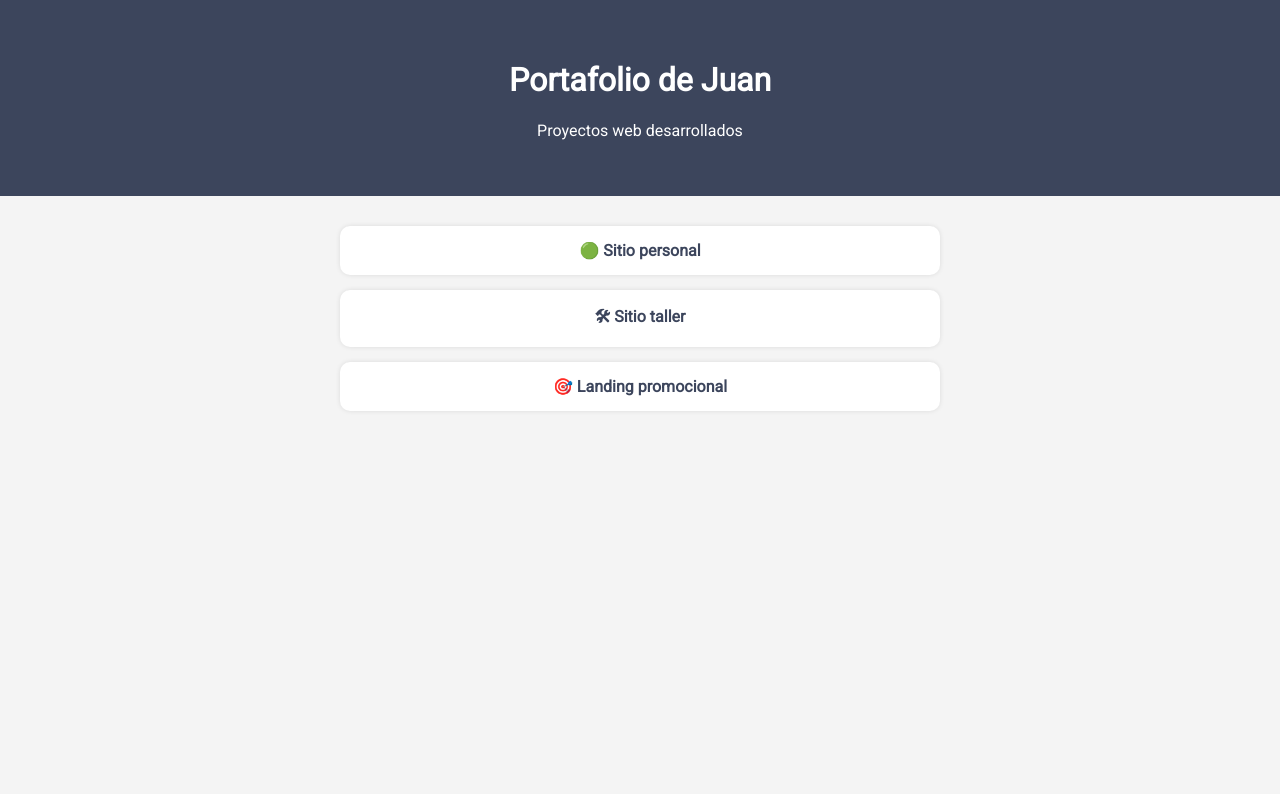
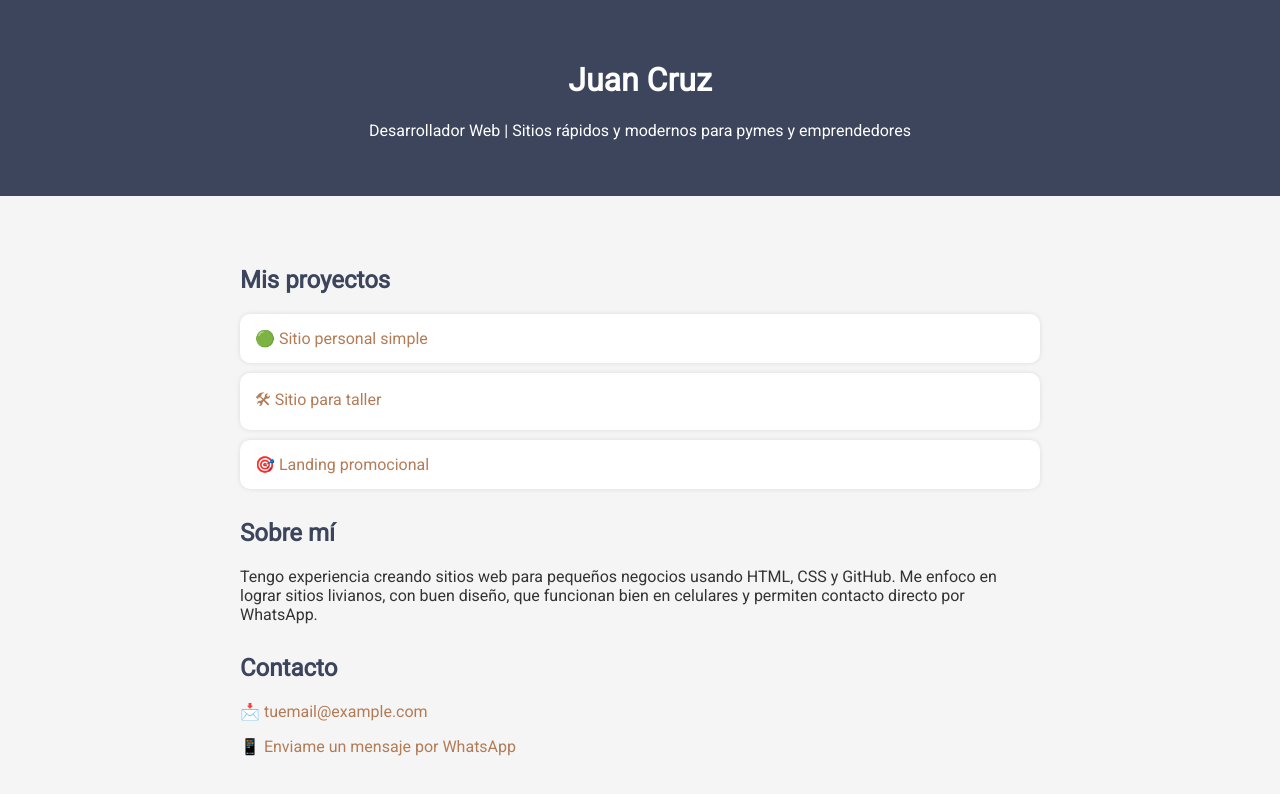
Before and after one commit to juampere/portafolio-basico, a plain HTML site: page index.html in a window 1280 px wide. Drawn offline with Linux system fonts and the light colour scheme.

Commit message:
Portafolio personal con cambios

```diff
--- a/index.html
+++ b/index.html
@@ -2,22 +2,37 @@
 <html lang="es">
 <head>
   <meta charset="UTF-8">
-  <title>Portafolio de Juan</title>
+  <title>Juan Cruz – Desarrollo Web</title>
+  <meta name="viewport" content="width=device-width, initial-scale=1.0">
+  <link href="https://fonts.googleapis.com/css2?family=Roboto&display=swap" rel="stylesheet">
   <link rel="stylesheet" href="style.css">
-  <link href="https://fonts.googleapis.com/css2?family=Roboto&display=swap" rel="stylesheet">
 </head>
 <body>
   <header>
-    <h1>Portafolio de Juan</h1>
-    <p>Proyectos web desarrollados</p>
+    <h1>Juan Cruz</h1>
+    <p>Desarrollador Web | Sitios rápidos y modernos para pymes y emprendedores</p>
   </header>
 
   <main>
-    <ul>
-      <li><a href="https://gregarious-pudding-1b3a43.netlify.app" target="_blank">🟢 Sitio personal</a></li>
-      <li><a href="https://TU_USUARIO.github.io/sitio-taller" target="_blank">🛠 Sitio taller</a></li>
-      <li><a href="https://TU_USUARIO.github.io/landing-promocional" target="_blank">🎯 Landing promocional</a></li>
-    </ul>
+    <section>
+      <h2>Mis proyectos</h2>
+      <ul>
+        <li><a href="https://gregarious-pudding-1b3a43.netlify.app" target="_blank">🟢 Sitio personal simple</a></li>
+        <li><a href="https://TU_USUARIO.github.io/sitio-taller" target="_blank">🛠 Sitio para taller</a></li>
+        <li><a href="https://TU_USUARIO.github.io/landing-promocional" target="_blank">🎯 Landing promocional</a></li>
+      </ul>
+    </section>
+
+    <section>
+      <h2>Sobre mí</h2>
+      <p>Tengo experiencia creando sitios web para pequeños negocios usando HTML, CSS y GitHub. Me enfoco en lograr sitios livianos, con buen diseño, que funcionan bien en celulares y permiten contacto directo por WhatsApp.</p>
+    </section>
+
+    <section>
+      <h2>Contacto</h2>
+      <p>📩 <a href="mailto:tuemail@example.com">tuemail@example.com</a></p>
+      <p>📱 <a href="https://wa.me/549XXXXXXXXXX" target="_blank">Enviame un mensaje por WhatsApp</a></p>
+    </section>
   </main>
 </body>
 </html>
--- a/style.css
+++ b/style.css
@@ -1,20 +1,30 @@
 body {
-  background: #f4f4f4;
+  background: #f5f5f5;
   font-family: 'Roboto', sans-serif;
   margin: 0;
   padding: 0;
-  text-align: center;
+  color: #333;
 }
 
 header {
   background: #3c455c;
   color: white;
-  padding: 40px;
+  text-align: center;
+  padding: 40px 20px;
 }
 
 main {
+  max-width: 800px;
   margin: 30px auto;
-  max-width: 600px;
+  padding: 20px;
+}
+
+section {
+  margin-bottom: 30px;
+}
+
+h2 {
+  color: #3c455c;
 }
 
 ul {
@@ -24,13 +34,13 @@ ul {
 
 li {
   background: white;
-  margin: 15px 0;
+  margin: 10px 0;
   padding: 15px;
   border-radius: 10px;
   box-shadow: 0 0 5px rgba(0,0,0,0.1);
 }
+
 a {
   text-decoration: none;
-  color: #3c455c;
-  font-weight: bold;
+  color: #b37c57;
 }
```
